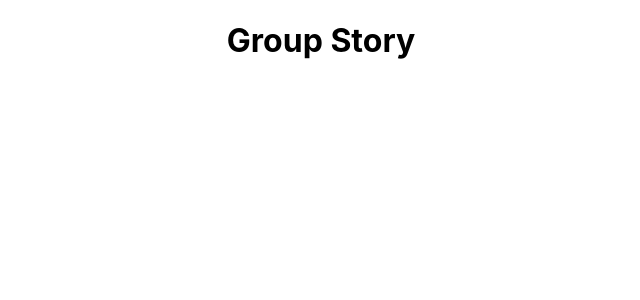
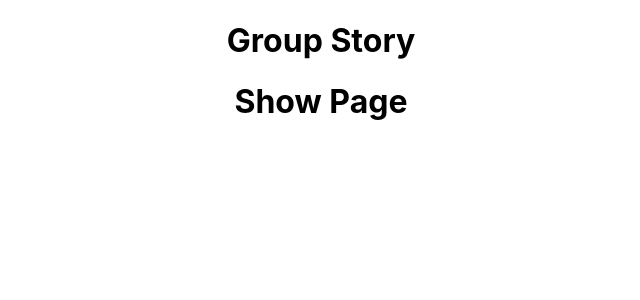
Before and after one commit to benjewman/GroupStory_Frontend, a React (Create React App) app: page /stories/1 in a window 1280 px wide. Shown: the top 300 px of the page, without its empty margins (319-959 px from the left). Built offline with nearby package versions, Linux system fonts and the light colour scheme.

Commit message:
Create ShowStory container with route in App.js and clickable in StoryTitle

```diff
--- a/src/App.js
+++ b/src/App.js
@@ -3,6 +3,7 @@ import './App.css';
 import { BrowserRouter, Route, Switch } from 'react-router-dom';
 import Main from './containers/Main';
 import WriteStory from './containers/WriteStory';
+import ShowStory from './containers/ShowStory';
 
 function App() {
   return (
@@ -11,6 +12,7 @@ function App() {
       <BrowserRouter>
         <Switch>
           <Route exact path="/" component={Main} />
+          <Route path="/stories/:storyId" component={ShowStory} />
           <Route path="/write" component={WriteStory} />
         </Switch>
       </BrowserRouter>
--- a/src/components/StoryTitle.js
+++ b/src/components/StoryTitle.js
@@ -1,15 +1,21 @@
 import React from 'react';
 import '../App.css';
+import { useHistory } from "react-router-dom";
 
 function StoryTitle({story}) {
     const title = story.title
 
+    const history = useHistory();
     // extract a small blurb (first 15 chars) from the first chapter
     const blurb = story.chapters[0].content.slice(0, 15);
 
+    // function to push to ShowStory if clicked
+    const routeToStory = () => history.push(`/stories/${story.id}`);
+
     return (
+        // Make Title clickable and route to a show page
         <React.Fragment>
-            <h3 className="storyTitle">{title}</h3>
+            <h3 className="storyTitle" onClick={routeToStory}>{title}</h3>
             <p className="storyBlurb">("{blurb}...")</p>
         </React.Fragment>
     )
--- /dev/null
+++ b/src/containers/ShowStory.js
@@ -0,0 +1,11 @@
+import React from 'react';
+
+function ShowStory() {
+    return (
+        <div>
+            <h1>Show Page</h1>
+        </div>
+    )
+}
+
+export default ShowStory;
```
